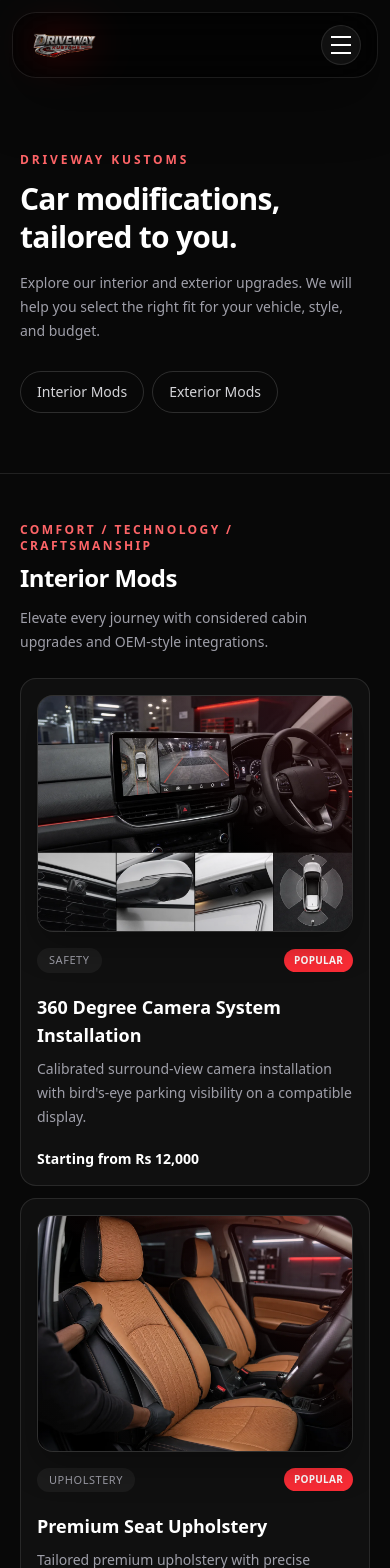
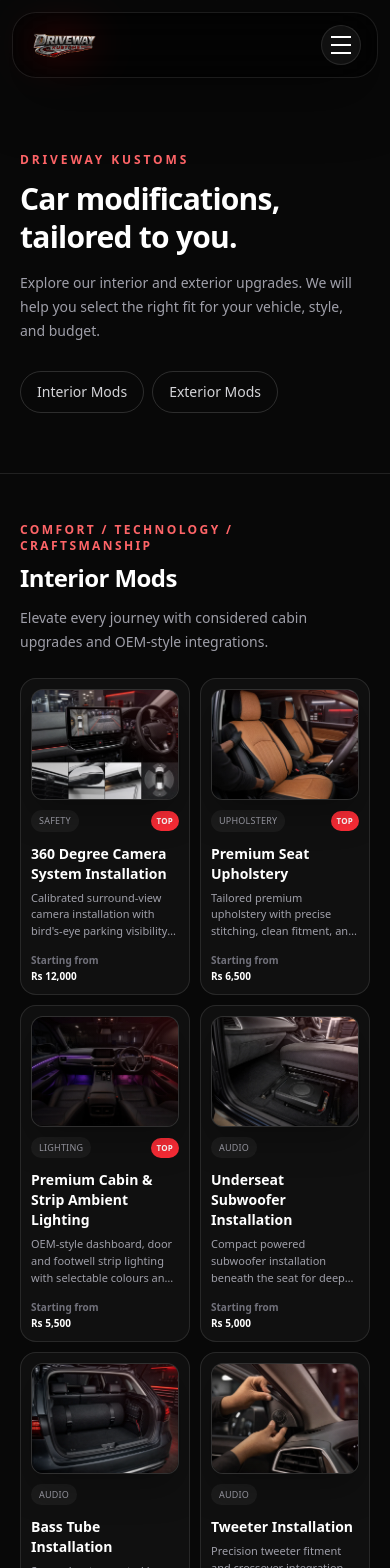
Before and after one commit to hri3day-create/driveway-kustoms, a Next.js app: page /Car-Mods in a window 390 px wide. Shown: the top 1568 px of the page. Built offline with nearby package versions, Linux system fonts and the light colour scheme.

Commit message:
Compact mobile service cards

```diff
--- a/app/Build-package/[vehicle]/components/ServiceList.tsx
+++ b/app/Build-package/[vehicle]/components/ServiceList.tsx
@@ -81,7 +81,7 @@ export default function ServiceList({
           </p>
         </div>
       ) : (
-        <div className="mt-6 grid grid-cols-1 gap-3.5 sm:mt-8 sm:gap-5 md:grid-cols-2 xl:grid-cols-3">
+        <div className="mt-6 grid grid-cols-2 gap-2.5 sm:mt-8 sm:gap-5 xl:grid-cols-3">
           {filteredServices.map((service) => {
           const active = selected.some(
             (item) => item.name === service.name
@@ -90,7 +90,7 @@ export default function ServiceList({
           return (
             <div
               key={service.id}
-              className={`group rounded-[1.6rem] border p-4 transition-all duration-300 hover:-translate-y-1 sm:rounded-[1.85rem] sm:p-5 ${
+              className={`group flex min-w-0 flex-col rounded-[1.25rem] border p-2.5 transition-all duration-300 hover:-translate-y-1 sm:rounded-[1.85rem] sm:p-5 ${
                 active
                   ? "border-red-500 bg-red-500/10 shadow-[0_0_25px_rgba(239,68,68,0.15)]"
                   : "border-white/10 bg-white/[0.035] hover:border-white/20"
@@ -100,39 +100,40 @@ export default function ServiceList({
                 name={service.name}
                 category={service.category}
                 variant="card"
-                sizes="(max-width: 768px) calc(100vw - 72px), (max-width: 1280px) 42vw, 260px"
+                className="rounded-xl sm:rounded-2xl"
+                sizes="(max-width: 640px) 43vw, (max-width: 1280px) 42vw, 260px"
               />
 
-              <div className="mt-4 flex items-center justify-between gap-3">
-                <span className="rounded-full border border-white/10 bg-black/25 px-3 py-1 text-[11px] uppercase tracking-wider text-zinc-300">
+              <div className="mt-2.5 flex min-w-0 items-center justify-between gap-1.5 sm:mt-4 sm:gap-3">
+                <span className="min-w-0 truncate rounded-full border border-white/10 bg-black/25 px-2 py-1 text-[9px] uppercase tracking-wide text-zinc-300 sm:px-3 sm:text-[11px] sm:tracking-wider">
                   {service.category}
                 </span>
 
                 {service.popular && (
-                  <span className="flex items-center gap-1 rounded-full bg-red-500 px-3 py-1 text-xs font-semibold text-white">
-                    <Star size={12} fill="white" />
-                    Popular
+                  <span className="flex shrink-0 items-center gap-1 rounded-full bg-red-500 p-1.5 text-[9px] font-semibold text-white sm:px-3 sm:py-1 sm:text-xs">
+                    <Star size={11} fill="white" />
+                    <span className="hidden sm:inline">Popular</span>
                   </span>
                 )}
               </div>
 
-              <h3 className="mt-5 text-xl font-semibold text-white">
+              <h3 className="mt-3 text-sm font-semibold leading-5 text-white sm:mt-5 sm:text-xl sm:leading-normal">
                 {service.name}
               </h3>
 
-              <p className="mt-3 text-sm leading-7 text-zinc-400">
+              <p className="mt-1.5 line-clamp-3 text-[11px] leading-[1.05rem] text-zinc-400 sm:mt-3 sm:text-sm sm:leading-7">
                 {service.description}
               </p>
 
               {service.note && (
-                <div className="mt-4 rounded-xl border border-white/10 bg-black/25 p-3">
-                  <p className="text-xs leading-6 text-zinc-500">
+                <div className="mt-2.5 rounded-lg border border-white/10 bg-black/25 p-2 sm:mt-4 sm:rounded-xl sm:p-3">
+                  <p className="line-clamp-2 text-[10px] leading-4 text-zinc-500 sm:text-xs sm:leading-6">
                     {service.note}
                   </p>
                 </div>
               )}
 
-              <div className="mt-7 flex flex-col gap-4 sm:mt-8 sm:flex-row sm:items-end sm:justify-between">
+              <div className="mt-auto flex flex-col gap-2 pt-3 sm:mt-8 sm:flex-row sm:items-end sm:justify-between sm:gap-4 sm:pt-0">
                 <div>
                   {showPrices && service.price && (
                     <>
@@ -140,7 +141,7 @@ export default function ServiceList({
                         Price
                       </p>
 
-                      <p className="mt-1 text-3xl font-bold text-white">
+                      <p className="mt-1 text-lg font-bold text-white sm:text-3xl">
                         Rs {service.price}
                       </p>
                     </>
@@ -153,7 +154,7 @@ export default function ServiceList({
                           Starting from
                         </p>
 
-                        <p className="mt-1 text-lg font-semibold text-red-400">
+                        <p className="mt-1 text-sm font-semibold text-red-400 sm:text-lg">
                           {service.startingPrice
                             .replace("₹", "Rs ")
                             .replace("â‚¹", "Rs ")
@@ -165,7 +166,7 @@ export default function ServiceList({
 
                 <button
                   onClick={() => toggleService(service)}
-                  className={`flex min-h-11 items-center justify-center gap-2 rounded-xl px-5 py-3 text-sm font-semibold transition-all ${
+                  className={`flex min-h-10 w-full items-center justify-center gap-1.5 rounded-lg px-2 py-2 text-xs font-semibold transition-all sm:min-h-11 sm:w-auto sm:gap-2 sm:rounded-xl sm:px-5 sm:py-3 sm:text-sm ${
                     active
                       ? "bg-green-600 text-white hover:bg-green-700"
                       : "bg-red-600 text-white hover:bg-red-700"
--- a/app/Car-Mods/page.tsx
+++ b/app/Car-Mods/page.tsx
@@ -92,43 +92,45 @@ export default function CarModsPage() {
                 </p>
               </div>
 
-              <div className="grid gap-3 sm:grid-cols-2 sm:gap-4 lg:grid-cols-3 xl:grid-cols-4">
+              <div className="grid grid-cols-2 gap-2.5 sm:gap-4 lg:grid-cols-3 xl:grid-cols-4">
                 {group.services.map((service) => (
                   <article
                     key={`${group.title}-${service.id}`}
-                    className="group flex min-h-52 flex-col overflow-hidden rounded-2xl border border-white/10 bg-white/[0.035] p-4 transition duration-300 hover:-translate-y-1 hover:border-red-500/70 hover:bg-white/[0.06] sm:min-h-56 sm:rounded-3xl sm:p-5"
+                    className="group flex min-w-0 flex-col overflow-hidden rounded-2xl border border-white/10 bg-white/[0.035] p-2.5 transition duration-300 hover:-translate-y-1 hover:border-red-500/70 hover:bg-white/[0.06] sm:min-h-56 sm:rounded-3xl sm:p-5"
                   >
                     <ServicePhoto
                       name={service.name}
                       category={service.category}
                       variant="card"
-                      sizes="(max-width: 640px) calc(100vw - 72px), (max-width: 1024px) 42vw, 280px"
+                      className="rounded-xl sm:rounded-2xl"
+                      sizes="(max-width: 640px) 43vw, (max-width: 1024px) 42vw, 280px"
                     />
 
-                    <div className="mt-4 flex items-center justify-between gap-3">
-                      <span className="rounded-full bg-white/5 px-3 py-1 text-[11px] font-medium uppercase tracking-wider text-zinc-400">
+                    <div className="mt-2.5 flex min-w-0 items-center justify-between gap-1.5 sm:mt-4 sm:gap-3">
+                      <span className="min-w-0 truncate rounded-full bg-white/5 px-2 py-1 text-[9px] font-medium uppercase tracking-wide text-zinc-400 sm:px-3 sm:text-[11px] sm:tracking-wider">
                         {service.category}
                       </span>
 
                       {service.popular && (
-                        <span className="rounded-full bg-red-500 px-2.5 py-1 text-[10px] font-bold uppercase tracking-wide text-white">
-                          Popular
+                        <span className="shrink-0 rounded-full bg-red-500 px-1.5 py-1 text-[8px] font-bold uppercase tracking-wide text-white sm:px-2.5 sm:text-[10px]">
+                          <span className="sm:hidden">Top</span>
+                          <span className="hidden sm:inline">Popular</span>
                         </span>
                       )}
                     </div>
 
-                    <h3 className="mt-5 text-lg font-semibold">
+                    <h3 className="mt-3 text-sm font-semibold leading-5 sm:mt-5 sm:text-lg sm:leading-normal">
                       {service.name}
                     </h3>
 
-                    <p className="mt-2 text-sm leading-6 text-zinc-400">
+                    <p className="mt-1.5 line-clamp-3 text-[11px] leading-[1.05rem] text-zinc-400 sm:mt-2 sm:text-sm sm:leading-6">
                       {service.description}
                     </p>
 
-                    <div className="mt-auto pt-5">
+                    <div className="mt-auto pt-3 sm:pt-5">
                       {service.startingPrice ? (
-                        <p className="text-sm font-semibold text-white">
-                          Starting from{" "}
+                        <p className="text-[10px] font-semibold leading-4 text-white sm:text-sm">
+                          <span className="block text-zinc-500 sm:inline sm:text-white">Starting from </span>
                           {formatStartingPrice(service.startingPrice)}
                         </p>
                       ) : (
--- a/components/Services.tsx
+++ b/components/Services.tsx
@@ -39,32 +39,32 @@ export default function Services() {
           </h2>
         </div>
 
-        <div className="mt-8 grid gap-3.5 md:grid-cols-2 xl:grid-cols-4 sm:mt-10 sm:gap-4">
+        <div className="mt-8 grid grid-cols-2 gap-2.5 sm:mt-10 sm:gap-4 xl:grid-cols-4">
           {services.map((service) => (
             <Link
               key={service.title}
               href={`/services#${service.title
                 .toLowerCase()
                 .replace(/\s+/g, "-")}`}
-              className="group relative overflow-hidden rounded-[1.5rem] border border-white/10 bg-white/[0.04] p-5 backdrop-blur-xl transition duration-300 hover:-translate-y-1 hover:border-red-500/50 hover:bg-white/[0.06] sm:rounded-[1.75rem] sm:p-6"
+              className="group relative min-w-0 overflow-hidden rounded-[1.25rem] border border-white/10 bg-white/[0.04] p-3 backdrop-blur-xl transition duration-300 hover:-translate-y-1 hover:border-red-500/50 hover:bg-white/[0.06] sm:rounded-[1.75rem] sm:p-6"
             >
               <div className="absolute inset-x-6 top-0 h-px bg-gradient-to-r from-transparent via-red-500/60 to-transparent opacity-70" />
 
               <ServicePhoto
                 name={service.title}
-                className="mb-5 h-16 w-16 rounded-[1.15rem]"
-                sizes="64px"
+                className="mb-3 h-10 w-10 rounded-xl sm:mb-5 sm:h-16 sm:w-16 sm:rounded-[1.15rem]"
+                sizes="(max-width: 640px) 40px, 64px"
               />
 
-              <h3 className="text-xl font-semibold text-white sm:text-2xl">
+              <h3 className="text-sm font-semibold leading-5 text-white sm:text-2xl sm:leading-normal">
                 {service.title}
               </h3>
 
-              <p className="mt-3 text-sm leading-7 text-zinc-400 sm:mt-4">
+              <p className="mt-2 line-clamp-3 text-[11px] leading-[1.05rem] text-zinc-400 sm:mt-4 sm:text-sm sm:leading-7">
                 {service.description}
               </p>
 
-              <span className="mt-5 inline-flex text-sm font-semibold text-red-400 transition group-hover:text-red-300">
+              <span className="mt-3 inline-flex text-[11px] font-semibold text-red-400 transition group-hover:text-red-300 sm:mt-5 sm:text-sm">
                 Explore services
               </span>
             </Link>
```
Also changed, not shown: app/services/page.tsx (+10 -10 lines).
